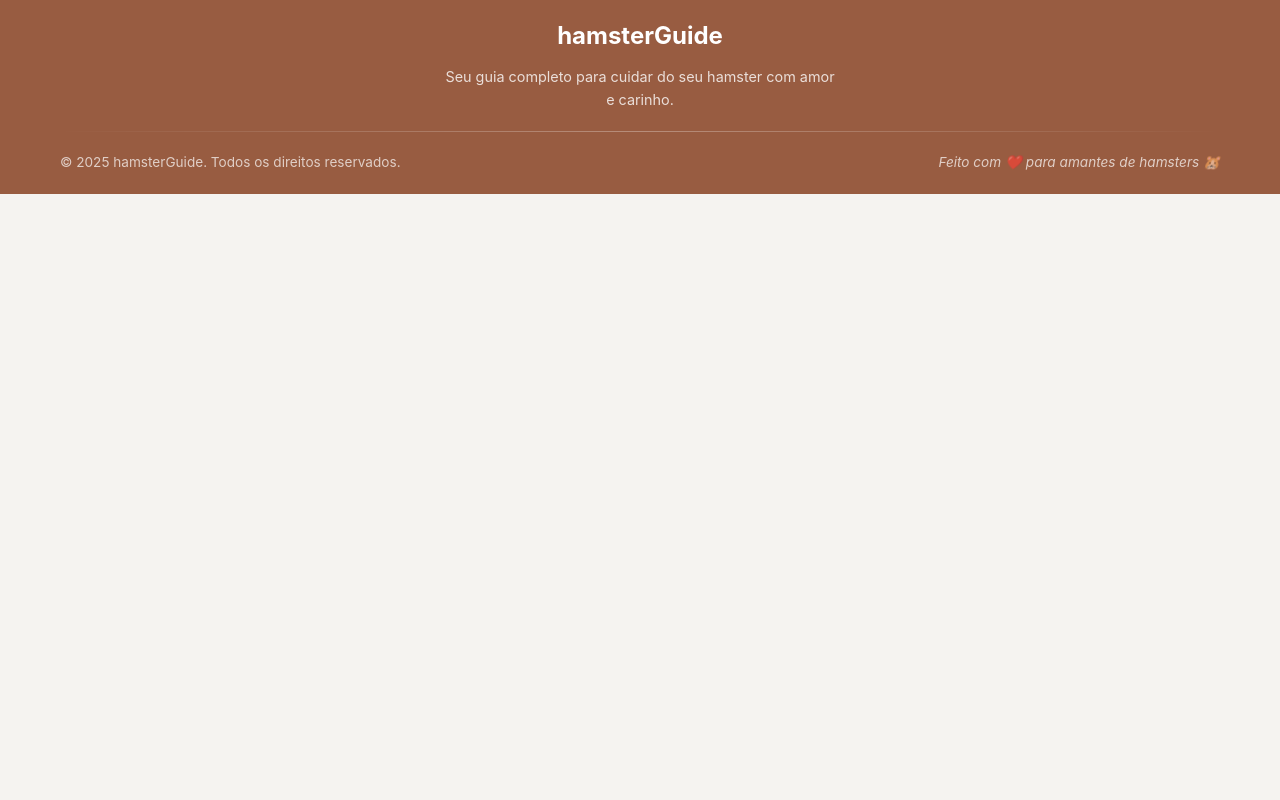
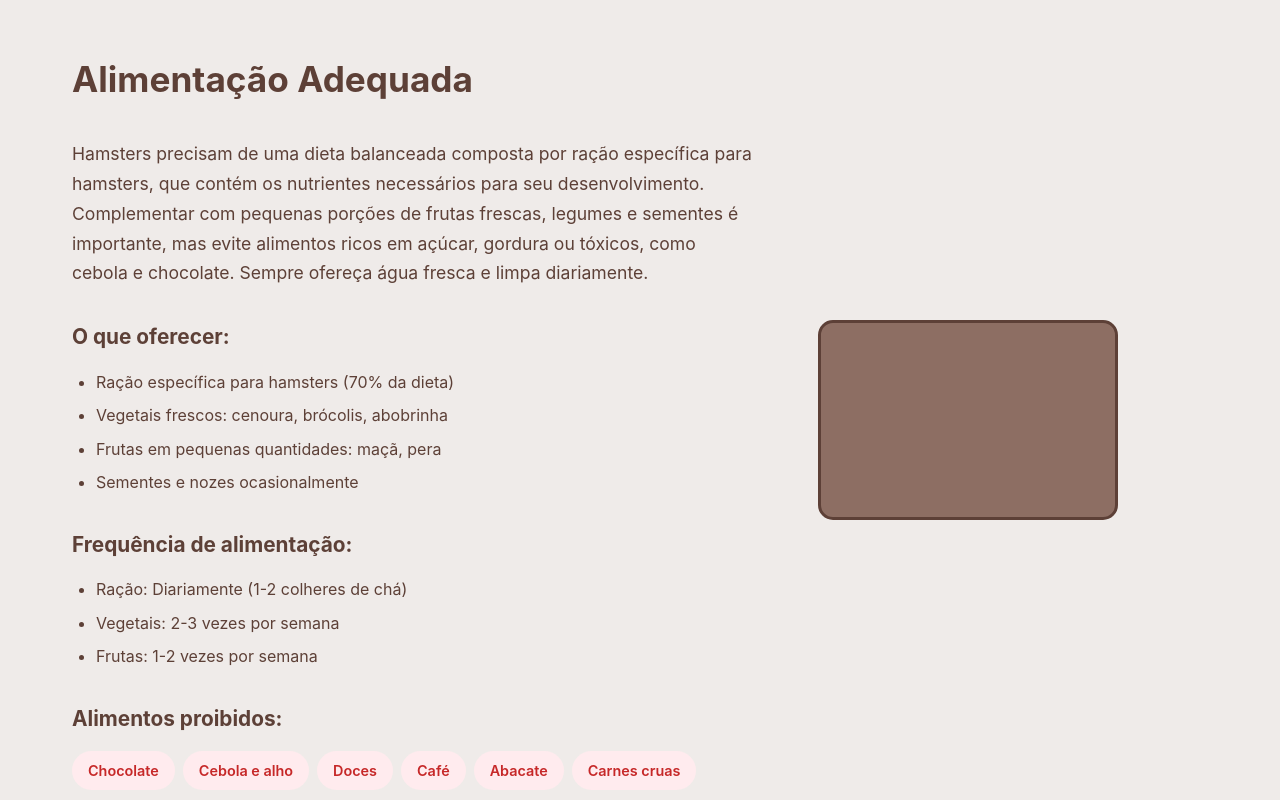
Before and after one commit to gabriela-fernanda14/hamsterGuide, a Next.js app: page /cuidados in a window 1280 px wide. Shown: the part 1620-2420 px from the top of the page. Before the commit the page ends 1814 px from the top, so only its background shows below. Built offline with nearby package versions, Linux system fonts and the light colour scheme.

Commit message:
feat: create alimentacao section

```diff
--- a/src/app/cuidados/cuidados.module.css
+++ b/src/app/cuidados/cuidados.module.css
@@ -116,3 +116,82 @@
 .cardButton:hover {
     background-color: var(--brown-dark);
 }
+
+/* ========== SEÇÕES DETALHADAS ========== */
+.detailSection {
+    padding: 4rem 0;
+}
+
+.detailSection:nth-child(3) {
+    background-color: var(--cream);
+}
+
+.detailSection:nth-child(4) {
+    background-color: var(--brown-light);
+}
+
+.detailSection:nth-child(5) {
+    background-color: var(--cream);
+}
+
+.detailContent {
+    display: flex;
+    align-items: center;
+    gap: 4rem;
+}
+
+.detailText {
+    width: 60%;
+}
+
+.detailImagePlaceholder {
+    width: 300px;
+    height: 200px;
+    background-color: var(--brown-medium);
+    border-radius: 15px;
+    border: 3px solid var(--brown-dark);
+}
+
+.detailTitle {
+    font-size: 2.2rem;
+    margin-bottom: 2rem;
+    font-weight: bold;
+}
+
+.detailDescription {
+    font-size: 1.1rem;
+    line-height: 1.7;
+    margin-bottom: 1.5rem;
+}
+
+.detailText h3 {
+    font-size: 1.3rem;
+    margin: 2rem 0 1rem 0;
+    font-weight: bold;
+}
+
+.detailText ul {
+    margin-bottom: 1.5rem;
+    padding-left: 1.5rem;
+}
+
+.detailText li {
+    margin-bottom: 0.5rem;
+    line-height: 1.6;
+}
+
+.forbiddenFoods {
+    display: flex;
+    flex-wrap: wrap;
+    gap: 0.5rem;
+    margin-top: 1rem;
+}
+
+.forbiddenFoods span {
+    background-color: #ffebee;
+    color: #c62828;
+    padding: 0.5rem 1rem;
+    border-radius: 20px;
+    font-size: 0.9rem;
+    font-weight: 600;
+}
--- a/src/app/cuidados/page.jsx
+++ b/src/app/cuidados/page.jsx
@@ -82,6 +82,45 @@ export default function Cuidados() {
                 </div>
             </section>
 
+            <section id="alimentacao" className={styles.detailSection}>
+                <div className={styles.container}>
+                    <div className={styles.detailContent}>
+                        <div className={styles.detailText}>
+                            <h2 className={styles.detailTitle}>Alimentação Adequada</h2>
+                            <p className={styles.detailDescription}>
+                                Hamsters precisam de uma dieta balanceada composta por ração específica para hamsters, que contém os nutrientes necessários para seu desenvolvimento. Complementar com pequenas porções de frutas frescas, legumes e sementes é importante, mas evite alimentos ricos em açúcar, gordura ou tóxicos, como cebola e chocolate. Sempre ofereça água fresca e limpa diariamente.
+                            </p>
+
+                            <h3>O que oferecer:</h3>
+                            <ul>
+                                <li>Ração específica para hamsters (70% da dieta)</li>
+                                <li>Vegetais frescos: cenoura, brócolis, abobrinha</li>
+                                <li>Frutas em pequenas quantidades: maçã, pera</li>
+                                <li>Sementes e nozes ocasionalmente</li>
+                            </ul>
+
+                            <h3>Frequência de alimentação:</h3>
+                            <ul>
+                                <li>Ração: Diariamente (1-2 colheres de chá)</li>
+                                <li>Vegetais: 2-3 vezes por semana</li>
+                                <li>Frutas: 1-2 vezes por semana</li>
+                            </ul>
+
+                            <h3>Alimentos proibidos:</h3>
+                            <div className={styles.forbiddenFoods}>
+                                <span>Chocolate</span>
+                                <span>Cebola e alho</span>
+                                <span>Doces</span>
+                                <span>Café</span>
+                                <span>Abacate</span>
+                                <span>Carnes cruas</span>
+                            </div>
+                        </div>
+                        <div className={styles.detailImagePlaceholder}></div>
+                    </div>
+                </div>
+            </section>
+
 
         </main>
     );
```
